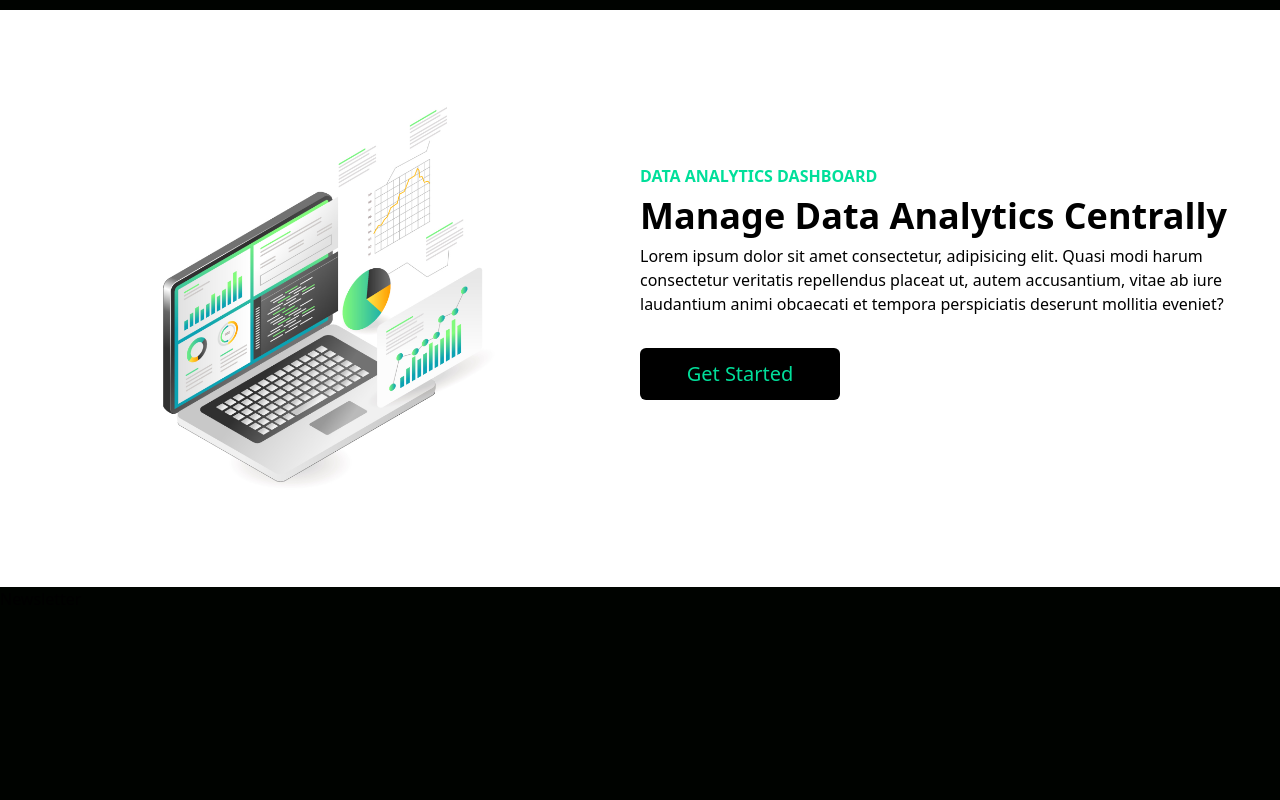
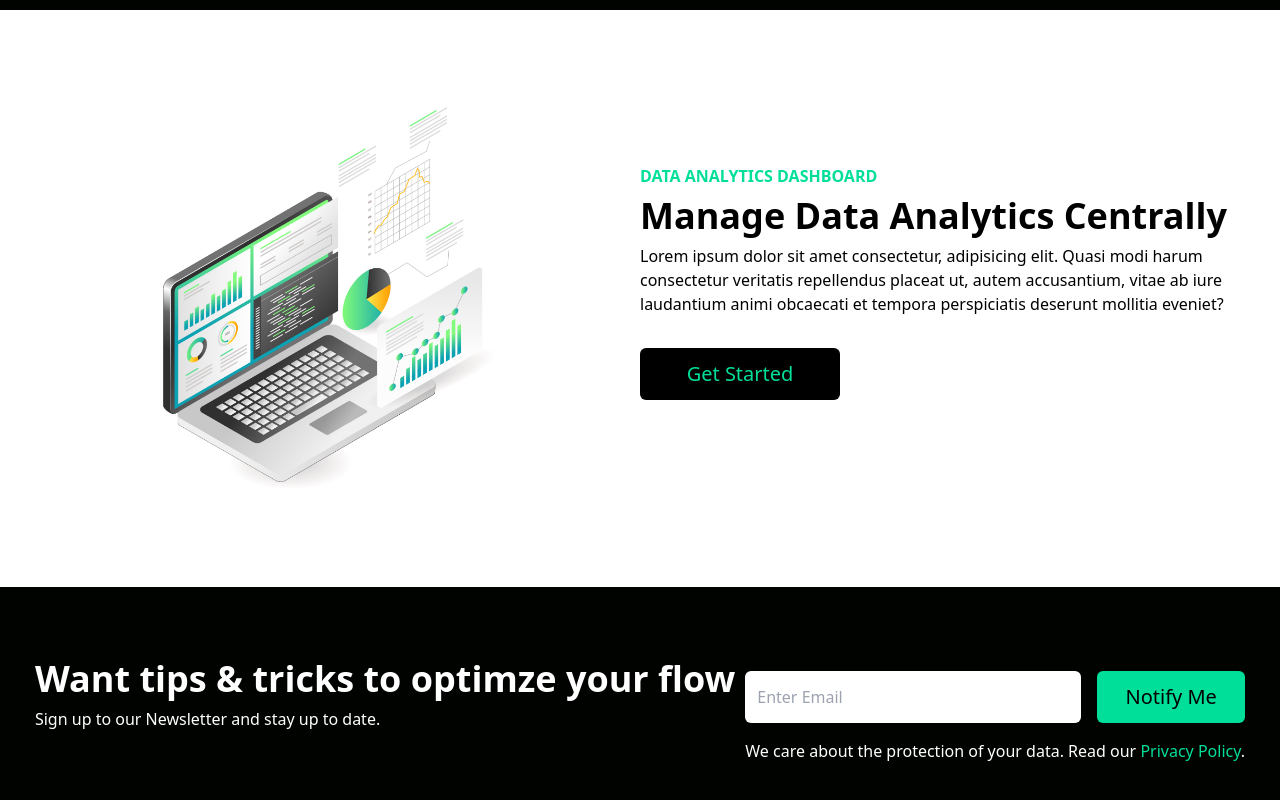
Before and after one commit to mohnishgorana1/React-Project-using-Tailwind, a React (Vite) app: page / in a window 1280 px wide. Shown: the part 790-1590 px from the top of the page. Before the commit the page ends 1401 px from the top, so only its background shows below. Built offline with nearby package versions, Linux system fonts and the light colour scheme.

Commit message:
Newscletter component completed

```diff
--- a/src/components/Newsletter.jsx
+++ b/src/components/Newsletter.jsx
@@ -1,8 +1,23 @@
-import React from 'react'
 
 function Newsletter() {
   return (
-    <div>Newsletter</div>
+    <div className="w-full py-16 text-white ">
+        <div className="max-w-[1240px] mx-auto flex flex-col gap-1 lg:flex-row lg:justify-around px-3">
+            <div className="">
+                <h1 className="md:text-4xl sm:text-3xl text-2xl font-bold py-2">Want tips & tricks to optimze your flow</h1>
+                <p>Sign up to our Newsletter and stay up to date.</p>
+            </div>
+            <div className="my-5">
+                <div className="flex">
+                    <input className="p-3 flex w-[90%] md:w-full rounded-md text-black " type="email" placeholder="Enter Email" />
+                    <button className='bg-[#00df9a] w-[200px] text-black text-xl rounded-md font-medium ml-4 my-  px-6 py-3  '>Notify Me</button>
+                </div>
+                <p className="my-4">We care about the protection of your data. Read our <span className="text-[#00df9a] hover:cursor-pointer">Privacy Policy</span>.</p>
+
+
+            </div>
+        </div>
+    </div>
   )
 }
 
```
